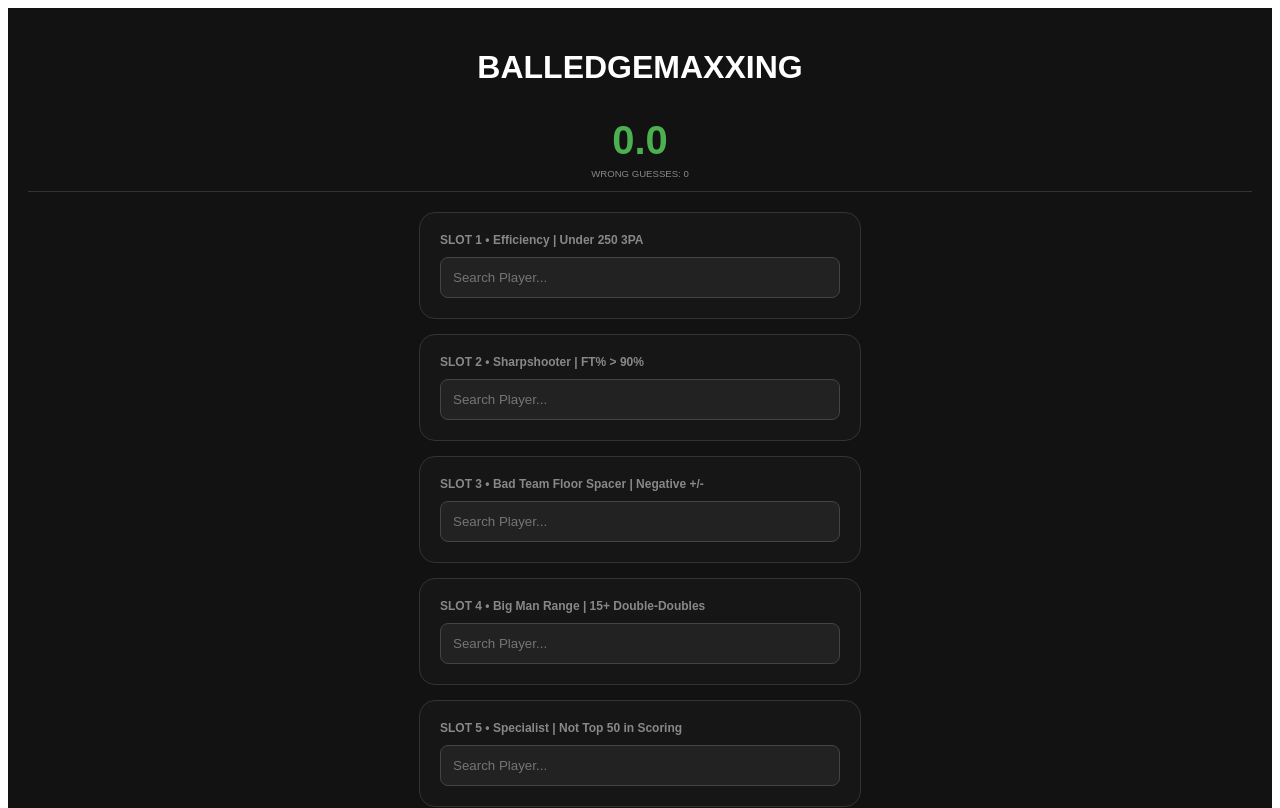
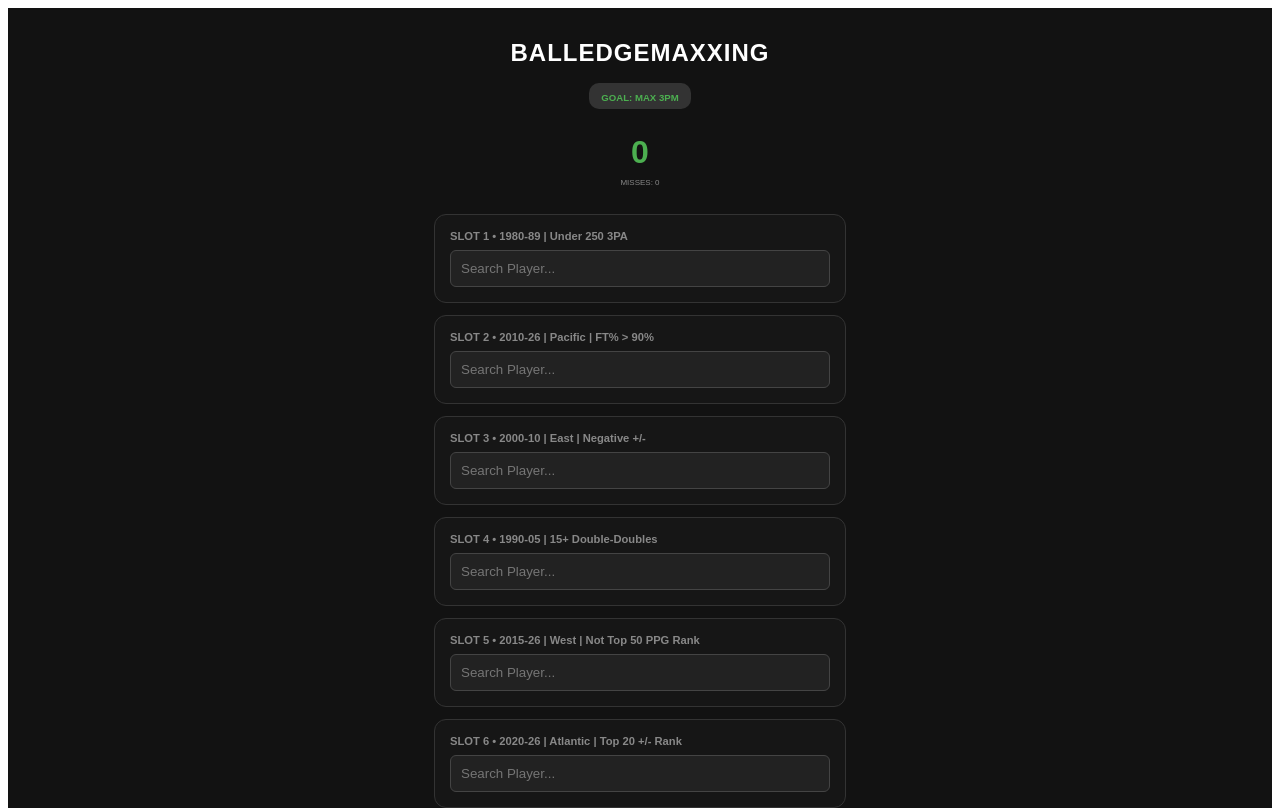
Before and after one commit to chevychevygogevy/balledge-web, a React (Create React App) app: page / in a window 1280 px wide. Shown: the top 808 px of the page. Built offline with nearby package versions, Linux system fonts and the light colour scheme.

Commit message:
Update App.js

```diff
--- a/src/App.js
+++ b/src/App.js
@@ -1,7 +1,5 @@
 import React, { useState, useMemo, useEffect } from "react";
 import "./styles.css";
-
-// CLEAN START: No Analytics, No JSON import. Just the core game logic.
 
 const TEAMS = {
   Atlantic: ["BOS", "PHI", "NYK", "BKN", "TOR", "NJN"],
@@ -10,19 +8,19 @@ const TEAMS = {
   West: ["GSW", "LAL", "LAC", "PHX", "SAC", "DEN", "MIN", "OKC", "POR", "UTA", "DAL", "HOU", "MEM", "NOP", "SAS", "SEA", "NOK", "KCK", "SDC", "SFW", "STL"],
 };
 
-const STAT_LABELS = { ppg: "Points Per Game", rpg: "Rebounds Per Game", apg: "Assists Per Game", FG3M: "Total 3-Pointers", STL: "Total Steals", BLK: "Total Blocks" };
+const STAT_LABELS = { ppg: "PPG", rpg: "RPG", apg: "APG", FG3M: "3PM", STL: "STL", BLK: "BLK" };
 
 const CHALLENGES = [
   {
     date: "2026-02-26",
     stat: "FG3M",
     prompts: [
-      { text: "Efficiency | Under 250 3PA", max3PA: 250, startYear: 1979, endYear: 2026 },
-      { text: "Sharpshooter | FT% > 90%", minFT: 0.90, startYear: 1979, endYear: 2026 },
-      { text: "Bad Team Floor Spacer | Negative +/-", maxPlusMinus: -0.1, startYear: 1979, endYear: 2026 },
-      { text: "Big Man Range | 15+ Double-Doubles", minDD2: 15, startYear: 1979, endYear: 2026 },
-      { text: "Specialist | Not Top 50 in Scoring", maxPPGRank: 51, startYear: 1979, endYear: 2026 },
-      { text: "Winner | Top 20 in +/- Rank", maxPMRank: 20, startYear: 1979, endYear: 2026 }
+      { text: "1980-89 | Under 250 3PA", max3PA: 250, startYear: 1980, endYear: 1989 },
+      { text: "2010-26 | Pacific | FT% > 90%", div: "Pacific", minFT: 0.90, startYear: 2010, endYear: 2026 },
+      { text: "2000-10 | East | Negative +/-", conf: "East", maxPlusMinus: -0.1, startYear: 2000, endYear: 2010 },
+      { text: "1990-05 | 15+ Double-Doubles", minDD2: 15, startYear: 1990, endYear: 2005 },
+      { text: "2015-26 | West | Not Top 50 PPG Rank", conf: "West", maxPPGRank: 51, startYear: 2015, endYear: 2026 },
+      { text: "2020-26 | Atlantic | Top 20 +/- Rank", div: "Atlantic", maxPMRank: 20, startYear: 2020, endYear: 2026 }
     ]
   }
 ];
@@ -37,19 +35,18 @@ const StatSlot = ({ slotNumber, config, onScoreUpdate, isLocked, setIsLocked, ta
     if (!s) return 0;
     const gp = s.GP || 1;
     if (targetStat === "ppg") return (s.PTS || 0) / gp;
-    if (targetStat === "rpg") return (s.REB || 0) / gp;
-    if (targetStat === "apg") return (s.AST || 0) / gp;
     return s[targetStat] || 0;
   };
 
+  // Optimization: Only compute top answers when slot is locked to prevent lag/crashing
   const topAnswers = useMemo(() => {
-    if (!isLocked || !nbaData || nbaData.length === 0) return [];
+    if (!isLocked || !nbaData) return [];
     return nbaData.filter((s) => {
       const year = parseInt(s.SEASON?.split("-")[0] || "0");
-      const firstName = s.PLAYER_NAME?.split(" ")[0] || "";
       return (
         year >= config.startYear && year <= config.endYear &&
-        (config.startsWith ? firstName.startsWith(config.startsWith) : true) &&
+        (config.conf ? TEAMS[config.conf]?.includes(s.TEAM_ABBREVIATION) : true) &&
+        (config.div ? TEAMS[config.div]?.includes(s.TEAM_ABBREVIATION) : true) &&
         (config.max3PA ? (s.FG3A || 0) <= config.max3PA : true) &&
         (config.minFT ? (s.FT_PCT || 0) >= config.minFT : true) &&
         (config.maxPlusMinus ? (s.PLUS_MINUS || 0) <= config.maxPlusMinus : true) &&
@@ -62,7 +59,7 @@ const StatSlot = ({ slotNumber, config, onScoreUpdate, isLocked, setIsLocked, ta
 
   const filteredResults = useMemo(() => {
     if (query.length < 3 || isLocked || !nbaData) return [];
-    return nbaData.filter((row) => row.PLAYER_NAME?.toLowerCase().includes(query.toLowerCase())).slice(0, 50);
+    return nbaData.filter((row) => row.PLAYER_NAME?.toLowerCase().includes(query.toLowerCase())).slice(0, 25);
   }, [query, isLocked, nbaData]);
 
   const handleLock = () => {
@@ -70,15 +67,15 @@ const StatSlot = ({ slotNumber, config, onScoreUpdate, isLocked, setIsLocked, ta
     const s = selection;
     const year = parseInt(s.SEASON?.split("-")[0] || "0");
     const val = getStatValue(s);
-    const firstName = s.PLAYER_NAME?.split(" ")[0] || "";
     let currentError = "";
 
     if (year < config.startYear || year > config.endYear) currentError = "Outside Era!";
-    else if (config.startsWith && !firstName.startsWith(config.startsWith)) currentError = "Wrong Name!";
-    else if (config.max3PA && (s.FG3A || 0) > config.max3PA) currentError = `Too many attempts!`;
-    else if (config.minFT && (s.FT_PCT || 0) < config.minFT) currentError = `Low FT%!`;
+    else if (config.conf && !TEAMS[config.conf]?.includes(s.TEAM_ABBREVIATION)) currentError = "Wrong Conf!";
+    else if (config.div && !TEAMS[config.div]?.includes(s.TEAM_ABBREVIATION)) currentError = "Wrong Div!";
+    else if (config.max3PA && (s.FG3A || 0) > config.max3PA) currentError = `Too many 3PA!`;
+    else if (config.minFT && (s.FT_PCT || 0) < config.minFT) currentError = `FT% too low!`;
     else if (config.maxPlusMinus && (s.PLUS_MINUS || 0) > config.maxPlusMinus) currentError = `+/- too high!`;
-    else if (config.minDD2 && (s.DD2 || 0) < config.minDD2) currentError = `Need more DD!`;
+    else if (config.minDD2 && (s.DD2 || 0) < config.minDD2) currentError = `Not enough DD!`;
     else if (config.maxPPGRank && (s.PTS_RANK || 999) < config.maxPPGRank) currentError = `Scoring rank too high!`;
     else if (config.maxPMRank && (s.PLUS_MINUS_RANK || 999) > config.maxPMRank) currentError = `+/- rank too low!`;
 
@@ -92,33 +89,33 @@ const StatSlot = ({ slotNumber, config, onScoreUpdate, isLocked, setIsLocked, ta
   };
 
   return (
-    <div style={{ border: isLocked ? "2px solid #4caf50" : error ? "2px solid #ff4444" : "1px solid #333", margin: "15px auto", padding: "20px", borderRadius: "16px", maxWidth: "400px", backgroundColor: isLocked ? "#0a1a0a" : "#161616" }}>
-      <div style={{ display: "flex", justifyContent: "space-between", marginBottom: "10px" }}>
-        <span style={{ color: "#888", fontSize: "0.75rem", fontWeight: "bold" }}>SLOT {slotNumber} • {config.text}</span>
+    <div style={{ border: isLocked ? "2px solid #4caf50" : error ? "2px solid #ff4444" : "1px solid #333", margin: "12px auto", padding: "15px", borderRadius: "12px", maxWidth: "380px", backgroundColor: isLocked ? "#0a1a0a" : "#161616" }}>
+      <div style={{ display: "flex", justifyContent: "space-between", marginBottom: "8px" }}>
+        <span style={{ color: "#888", fontSize: "0.7rem", fontWeight: "bold" }}>SLOT {slotNumber} • {config.text}</span>
         {isLocked && <span style={{ color: "#4caf50", fontWeight: "bold" }}>{getStatValue(isLocked).toFixed(1)}</span>}
       </div>
       {!isLocked ? (
         <div style={{ position: "relative" }}>
-          <input placeholder="Search Player..." value={query} onChange={(e) => { setQuery(e.target.value); setShowResults(true); setError(""); setSelection(null); }} style={{ width: "100%", padding: "12px", borderRadius: "8px", backgroundColor: "#222", color: "white", border: "1px solid #444", boxSizing: "border-box" }} />
+          <input placeholder="Search Player..." value={query} onChange={(e) => { setQuery(e.target.value); setShowResults(true); setError(""); setSelection(null); }} style={{ width: "100%", padding: "10px", borderRadius: "6px", backgroundColor: "#222", color: "white", border: "1px solid #444", boxSizing: "border-box" }} />
           {showResults && filteredResults.length > 0 && (
-            <div style={{ position: "absolute", top: "50px", left: 0, right: 0, backgroundColor: "#222", borderRadius: "8px", border: "1px solid #444", zIndex: 10, maxHeight: "200px", overflowY: "auto" }}>
+            <div style={{ position: "absolute", top: "45px", left: 0, right: 0, backgroundColor: "#222", borderRadius: "6px", border: "1px solid #444", zIndex: 10, maxHeight: "150px", overflowY: "auto" }}>
               {filteredResults.map((row, i) => (
-                <div key={i} style={{ padding: "12px", cursor: "pointer", borderBottom: "1px solid #333", color: "white" }} onClick={() => { setSelection(row); setQuery(`${row.PLAYER_NAME} (${row.SEASON})`); setShowResults(false); }}>
+                <div key={i} style={{ padding: "10px", cursor: "pointer", borderBottom: "1px solid #333", fontSize: "0.9rem" }} onClick={() => { setSelection(row); setQuery(`${row.PLAYER_NAME} (${row.SEASON})`); setShowResults(false); }}>
                   <b>{row.PLAYER_NAME}</b> ({row.SEASON})
                 </div>
               ))}
             </div>
           )}
-          {error && <p style={{ color: "#ff4444", fontSize: "0.8rem", marginTop: "10px" }}>{error}</p>}
-          {selection && <button onClick={handleLock} style={{ width: "100%", marginTop: "15px", padding: "12px", backgroundColor: "#4caf50", color: "white", border: "none", borderRadius: "8px", fontWeight: "bold", cursor: "pointer" }}>Submit</button>}
+          {error && <p style={{ color: "#ff4444", fontSize: "0.75rem", marginTop: "8px" }}>{error}</p>}
+          {selection && <button onClick={handleLock} style={{ width: "100%", marginTop: "10px", padding: "10px", backgroundColor: "#4caf50", color: "white", border: "none", borderRadius: "6px", fontWeight: "bold", cursor: "pointer" }}>Lock Pick</button>}
         </div>
       ) : (
         <div>
-          <div style={{ fontSize: "1.1rem" }}>{isLocked.PLAYER_NAME} <span style={{ color: "#666" }}>({isLocked.SEASON})</span></div>
-          <div style={{ marginTop: "10px", borderTop: "1px solid #333", paddingTop: "5px" }}>
-            <span style={{ fontSize: "0.7rem", color: "#555" }}>BEST MOVES:</span>
+          <div style={{ fontSize: "1rem" }}>{isLocked.PLAYER_NAME} <span style={{ color: "#666" }}>({isLocked.SEASON})</span></div>
+          <div style={{ marginTop: "8px", borderTop: "1px solid #333", paddingTop: "5px" }}>
+            <span style={{ fontSize: "0.6rem", color: "#555" }}>BEST MOVES:</span>
             {topAnswers.map((top, idx) => (
-              <div key={idx} style={{ display: "flex", justifyContent: "space-between", fontSize: "0.75rem", color: idx === 0 ? "#ffd700" : "#888" }}>
+              <div key={idx} style={{ display: "flex", justifyContent: "space-between", fontSize: "0.7rem", color: idx === 0 ? "#ffd700" : "#888" }}>
                 <span>{idx + 1}. {top.PLAYER_NAME}</span>
                 <span>{getStatValue(top).toFixed(1)}</span>
               </div>
@@ -140,18 +137,12 @@ export default function App() {
 
   useEffect(() => {
     fetch("/balledge_full_dataset.json")
-      .then((res) => {
-        if (!res.ok) throw new Error("File not found");
-        return res.json();
-      })
+      .then((res) => res.json())
       .then((data) => {
         setNbaData(data);
         setLoading(false);
       })
-      .catch((err) => {
-        console.error("Data load failed", err);
-        setLoading(false);
-      });
+      .catch((err) => { console.error(err); setLoading(false); });
   }, []);
 
   const currentChallenge = useMemo(() => {
@@ -159,18 +150,15 @@ export default function App() {
     return CHALLENGES.find(c => c.date === today) || CHALLENGES[0];
   }, []);
 
-  const todayStat = currentChallenge.stat;
-  const dailyPrompts = currentChallenge.prompts;
-
   const maxPossibleScore = useMemo(() => {
-    if (!nbaData || nbaData.length === 0) return 0;
-    return dailyPrompts.reduce((acc, config) => {
+    if (!nbaData.length) return 0;
+    return currentChallenge.prompts.reduce((acc, config) => {
       const best = nbaData.filter((s) => {
         const year = parseInt(s.SEASON?.split("-")[0] || "0");
-        const firstName = s.PLAYER_NAME?.split(" ")[0] || "";
         return (
           year >= config.startYear && year <= config.endYear &&
-          (config.startsWith ? firstName.startsWith(config.startsWith) : true) &&
+          (config.conf ? TEAMS[config.conf]?.includes(s.TEAM_ABBREVIATION) : true) &&
+          (config.div ? TEAMS[config.div]?.includes(s.TEAM_ABBREVIATION) : true) &&
           (config.max3PA ? (s.FG3A || 0) <= config.max3PA : true) &&
           (config.minFT ? (s.FT_PCT || 0) >= config.minFT : true) &&
           (config.maxPlusMinus ? (s.PLUS_MINUS || 0) <= config.maxPlusMinus : true) &&
@@ -178,35 +166,28 @@ export default function App() {
           (config.maxPPGRank ? (s.PTS_RANK || 999) >= config.maxPPGRank : true) &&
           (config.maxPMRank ? (s.PLUS_MINUS_RANK || 999) <= config.maxPMRank : true)
         );
-      }).sort((a, b) => {
-        const getVal = (x) => {
-          const gp = x.GP || 1;
-          if (todayStat === "ppg") return (x.PTS || 0) / gp;
-          if (todayStat === "rpg") return (x.REB || 0) / gp;
-          if (todayStat === "apg") return (x.AST || 0) / gp;
-          return x[todayStat] || 0;
-        };
-        return getVal(b) - getVal(a);
-      })[0];
-      const bestVal = best ? (todayStat === "ppg" ? (best.PTS || 0) / (best.GP || 1) : todayStat === "rpg" ? (best.REB || 0) / (best.GP || 1) : todayStat === "apg" ? (best.AST || 0) / (best.GP || 1) : (best[todayStat] || 0)) : 0;
-      return acc + bestVal;
+      }).sort((a, b) => (b.FG3M || 0) - (a.FG3M || 0))[0];
+      return acc + (best?.FG3M || 0);
     }, 0);
-  }, [todayStat, dailyPrompts, nbaData]);
+  }, [nbaData, currentChallenge]);
 
   const efficiency = Math.max(0, ((totalScore / (maxPossibleScore || 1)) * 100) - (wrongGuesses * 2)).toFixed(1);
 
-  if (loading) return <div style={{ color: "white", textAlign: "center", marginTop: "50px" }}>Scouting the League...</div>;
+  if (loading) return <div style={{ color: "white", textAlign: "center", marginTop: "50px" }}>Scouting...</div>;
 
   return (
-    <div style={{ backgroundColor: "#121212", color: "white", minHeight: "100vh", padding: "20px", fontFamily: "sans-serif", textAlign: "center" }}>
-      <h1>BALLEDGEMAXXING</h1>
-      <div style={{ position: "sticky", top: 0, backgroundColor: "#121212", padding: "10px", zIndex: 100, borderBottom: "1px solid #333" }}>
-        <h2 style={{ color: "#4caf50", fontSize: "2.5rem", margin: 0 }}>{totalScore.toFixed(1)}</h2>
-        <span style={{ fontSize: "0.6rem", color: "#888" }}>WRONG GUESSES: {wrongGuesses}</span>
+    <div style={{ backgroundColor: "#121212", color: "white", minHeight: "100vh", padding: "15px", fontFamily: "sans-serif", textAlign: "center" }}>
+      <h1 style={{ letterSpacing: "1px", fontSize: "1.5rem" }}>BALLEDGEMAXXING</h1>
+      <div style={{ backgroundColor: "#333", display: "inline-block", padding: "4px 12px", borderRadius: "10px", marginBottom: "15px" }}>
+        <span style={{ fontSize: "0.6rem", color: "#4caf50", fontWeight: "bold" }}>GOAL: MAX {STAT_LABELS[currentChallenge.stat]}</span>
       </div>
-      <div style={{ marginTop: "20px", paddingBottom: "100px" }}>
-        {dailyPrompts.map((config, index) => (
-          <StatSlot key={index} slotNumber={index + 1} config={config} targetStat={todayStat} nbaData={nbaData} isLocked={slotsLocked[index]} onWrongGuess={() => setWrongGuesses(prev => prev + 1)} setIsLocked={(selection) => {
+      <div style={{ position: "sticky", top: 0, backgroundColor: "#121212", padding: "10px", zIndex: 100 }}>
+        <h2 style={{ color: "#4caf50", fontSize: "2rem", margin: 0 }}>{totalScore.toFixed(0)}</h2>
+        <span style={{ fontSize: "0.5rem", color: "#888" }}>MISSES: {wrongGuesses}</span>
+      </div>
+      <div style={{ marginTop: "15px", paddingBottom: "80px" }}>
+        {currentChallenge.prompts.map((config, index) => (
+          <StatSlot key={index} slotNumber={index + 1} config={config} targetStat={currentChallenge.stat} nbaData={nbaData} isLocked={slotsLocked[index]} onWrongGuess={() => setWrongGuesses(prev => prev + 1)} setIsLocked={(selection) => {
             const newLocks = [...slotsLocked];
             newLocks[index] = selection;
             setSlotsLocked(newLocks);
@@ -215,13 +196,12 @@ export default function App() {
         ))}
       </div>
       {lockedCount === 6 && (
-        <div style={{ position: "fixed", bottom: 0, left: 0, right: 0, backgroundColor: "#1e1e1e", padding: "25px", borderTop: "3px solid #4caf50" }}>
-          <h3>FINAL EFFICIENCY: {efficiency}%</h3>
+        <div style={{ position: "fixed", bottom: 0, left: 0, right: 0, backgroundColor: "#1e1e1e", padding: "20px", borderTop: "2px solid #4caf50" }}>
+          <h3 style={{ margin: "0 0 10px 0" }}>EFFICIENCY: {efficiency}%</h3>
           <button onClick={() => {
-             const text = `Balledgemaxxing 🏀\nTotal: ${totalScore.toFixed(1)}\nEfficiency: ${efficiency}%\nGuessed wrong ${wrongGuesses} times.`;
-             navigator.clipboard.writeText(text);
-             alert("Stats copied!");
-          }} style={{ padding: "12px 25px", backgroundColor: "#4caf50", color: "white", border: "none", borderRadius: "25px", fontWeight: "bold", cursor: "pointer" }}>SHARE RESULTS 📋</button>
+            navigator.clipboard.writeText(`Balledgemaxxing 🏀\nTotal: ${totalScore.toFixed(0)} ${STAT_LABELS[currentChallenge.stat]}\nEfficiency: ${efficiency}%`);
+            alert("Copied!");
+          }} style={{ padding: "10px 20px", backgroundColor: "#4caf50", color: "white", border: "none", borderRadius: "20px", fontWeight: "bold" }}>SHARE</button>
         </div>
       )}
     </div>
```
